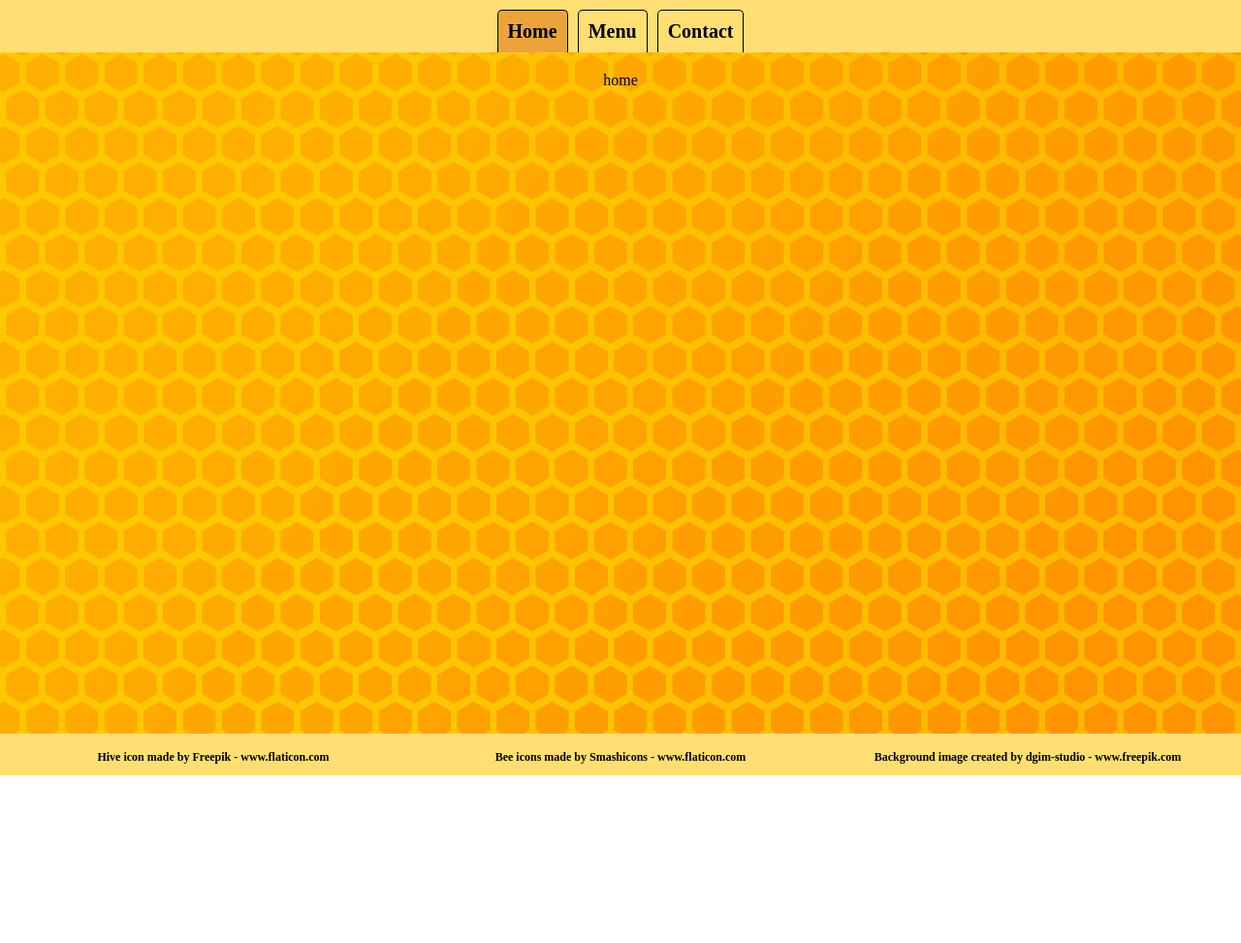
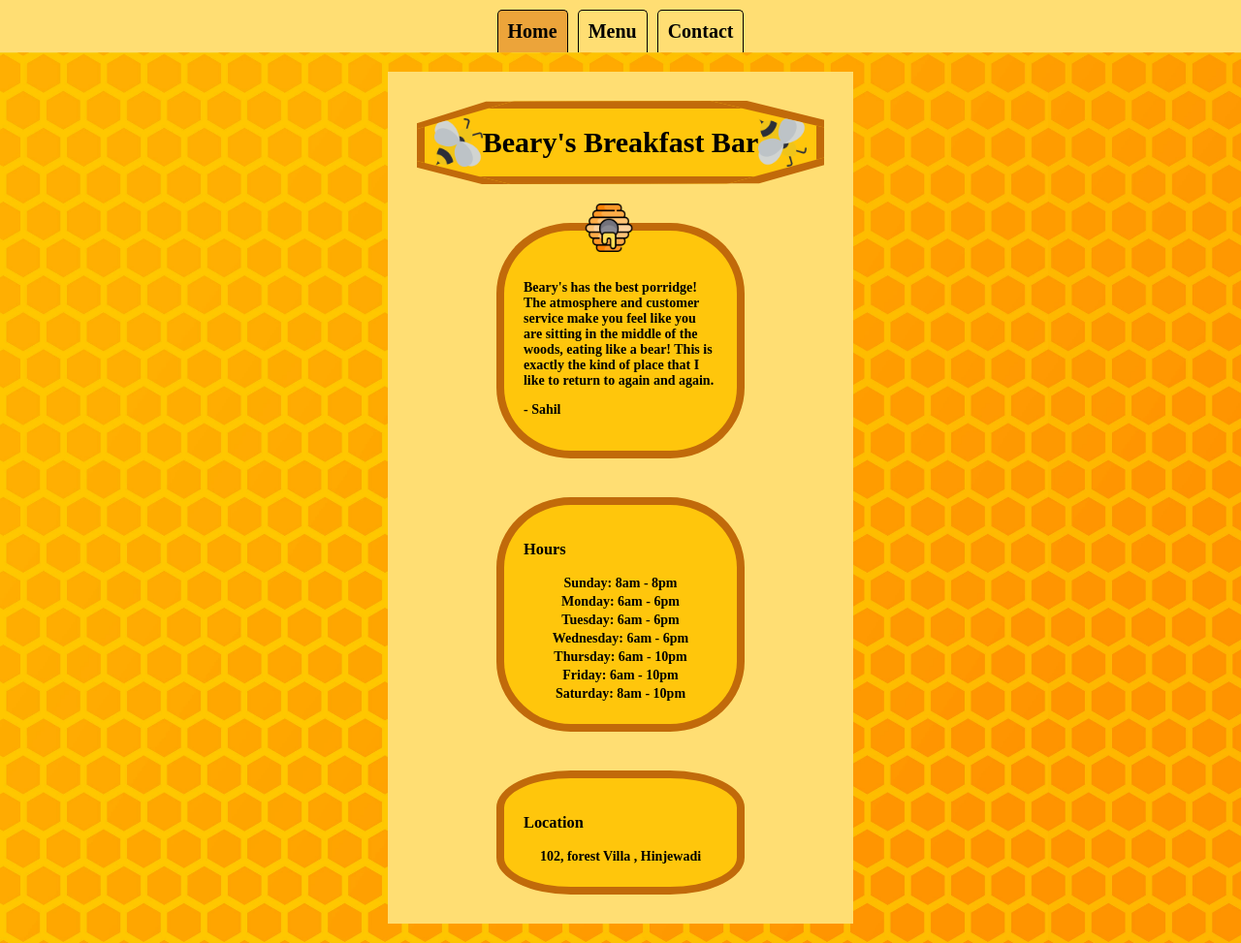
Before and after one commit to sahilpandith/RestaurantPage, a website built with webpack: page dist/index.html in a window 1280 px wide. Shown: the top 973 px of the page at 97% size. Before the commit the page ends 800 px from the top, so only its background shows below. Built offline with nearby package versions, Linux system fonts and the light colour scheme.

Commit message:
added home component

```diff
--- a/package.json
+++ b/package.json
@@ -12,6 +12,7 @@
   "license": "ISC",
   "devDependencies": {
     "css-loader": "^6.7.3",
+    "file-loader": "^6.2.0",
     "style-loader": "^3.3.2",
     "webpack": "^5.82.1",
     "webpack-cli": "^5.1.1"
--- a/src/components/homeComponent.js
+++ b/src/components/homeComponent.js
@@ -1,25 +1,59 @@
 function homeComponent(){
   const homeCompNode = document.createElement('div');
-  homeCompNode.textContent= "home"
-//   const restaurantName = getRestaurantNameElement();
-
-//   homeCompNode.append(restaurantName);
+  const restaurantName = getRestaurantNameElement();
+  homeCompNode.append(restaurantName);
+  const summary = getSummaryElement();
+  homeCompNode.append(summary);
+  const timings = getTimingsElement();
+  homeCompNode.append(timings);
+  const location = getLocationElement();
+  homeCompNode.append(location);
   return homeCompNode
 }
 
 function getRestaurantNameElement(){
-   const restaurantName = document.querySelector('div');
+    const restaurantNameContainer = document.createElement('div');
+    restaurantNameContainer.classList.add('restaurant-name-container');
+   const restaurantName = document.createElement('div');
    restaurantName.classList.add('restaurant-name');
    restaurantName.textContent = "Beary's Breakfast Bar";
-   return restaurantName
+
+   restaurantNameContainer.append(restaurantName);
+   return restaurantNameContainer;
 }
 function getSummaryElement(){
+    const summary = document.createElement('div');
+    summary.classList.add('summary');
+    const review = document.createElement('p');
+    review.textContent = "Beary's has the best porridge! The atmosphere and customer service make you feel like you are sitting in the middle of the woods, eating like a bear! This is exactly the kind of place that I like to return to again and again.";
+    const customer = document.createElement('p');
+    customer.textContent = "- Sahil";
+    summary.append(review);
+    summary.append(customer);
+    return summary;
 
 }
 function getTimingsElement(){
+   const timingsNode = document.createElement('div');
+   timingsNode.classList.add('timings');
+   timingsNode.innerHTML =`<h3 class="hours">Hours</h3>
+   <p class="sunday day">Sunday: 8am - 8pm</p>
+   <p class="monday day">Monday: 6am - 6pm</p>
+   <p class="tuesday day">Tuesday: 6am - 6pm</p>
+   <p class="wednesday day">Wednesday: 6am - 6pm</p>
+   <p class="thursday day">Thursday: 6am - 10pm</p>
+   <p class="friday day">Friday: 6am - 10pm</p>
+   <p class="saturday day">Saturday: 8am - 10pm</p>
+   `
+   return timingsNode
 
 }
 function getLocationElement(){
-
+    const locationNode = document.createElement('div');
+    locationNode.classList.add('location');
+    locationNode.innerHTML =`<h3 class="location-header">Location</h3>
+    <p class="address"> 102, forest Villa , Hinjewadi</p>
+    `
+    return locationNode
 }
 export default homeComponent
--- a/src/components/menuComponent.js
+++ b/src/components/menuComponent.js
@@ -1,7 +1,24 @@
 function menuComponent(){
     const menuCompNode = document.createElement('div');
-    menuCompNode.textContent ="Menu";
+    menuCompNode.classList.add('menu-container');
+
+    const menuHeader = getMenuHeaderElement()
+    menuCompNode.append(menuHeader)
     return menuCompNode;
   }
 
+  function getMenuHeaderElement(){
+    const menuHeaderContainer = document.createElement('div');
+    menuHeaderContainer.classList.add('menu-name-container');
+
+    const img = document.createElement('img');
+    img.src ='./assests/bee1.png'
+    const menuHeader = document.createElement('div');
+    menuHeader.classList.add('menu-name');
+    menuHeader.textContent = "Menu";
+    menuHeaderContainer.append(img);
+    menuHeaderContainer.append(menuHeader);
+    menuHeaderContainer.append(img);
+    return menuHeaderContainer;
+}
   export default menuComponent
--- a/src/index.js
+++ b/src/index.js
@@ -17,8 +17,11 @@ const menuNode = menuComponent();
 const contactNode = contactComponent();
 
 const main = document.querySelector('main');
-removeAllChildren(main);
-main.append(homeNode);
+if(main){
+    removeAllChildren(main);
+    main.append(homeNode);
+}
+
 
 homeTab.addEventListener('click', function(event){
     if(this.classList.contains('selected-tab'))  return;
--- a/src/style.css
+++ b/src/style.css
@@ -1,6 +1,13 @@
 body {
     margin: 0px;
     height: 100vh;
+}
+:root {
+    --khaki : #ffde73;
+    --orange-1 :#eca43a;
+    --orange-2: #c16a0a;
+    --yellow-1:#ffc60c;
+    --font-600:600;
 }
 #content {
     height: 100%;
@@ -15,7 +22,7 @@ header {
     justify-content: center;
     align-items: center;
     column-gap: 10px;
-    background: #ffde73;
+    background: var(--khaki);
     padding: 10px;
     padding-bottom: 0px;
 }
@@ -29,10 +36,174 @@ main {
     /* align-items: center; */
 }
 
+main > div {
+    display: flex;
+    flex-direction: column;
+    align-items: center;
+    background: var(--khaki);
+    padding: 30px;
+}
+
+.attribution {
+    color: black;
+    font-size: 12px;
+    text-decoration: none;
+}
+.home-tab,.menu-tab,.contact-tab {
+    border: 1px solid black;
+    border-top-left-radius: 5px;
+    border-top-right-radius: 5px;
+    border-bottom: none;
+    padding: 10px;
+    font-weight: var(--font-600);
+    font-size: 20px;
+}
+
+.selected-tab {
+    background: var(--orange-1);
+}
+.restaurant-name-container {
+    background :var(--orange-2);
+    clip-path: polygon(17% 1%, 81% 0, 100% 23%, 100% 77%, 84% 99%, 16% 100%, 0 80%, 0 27%);
+}
+.restaurant-name {
+    display: flex;
+    align-items: center;
+    border: 8px solid var(--orange-2);
+    padding: 10px;
+    font-size: 30px;
+    font-weight: var(--font-600);
+    background : var(--yellow-1);
+    clip-path: polygon(24% 0, 72% 0, 100% 32%, 100% 68%, 76% 100%, 23% 100%,0 72%, 0 34%);
+}
+
+.restaurant-name::after{
+    content: '';
+    background-image: url(./assests/bee1.png);
+    display: inline-block;
+    background-repeat: no-repeat;
+    width: 50px;
+    height: 50px;
+    background-size: cover;
+    transform: rotate(90deg);
+}
+
+.restaurant-name::before{
+    content: '';
+    background-image: url(./assests/bee1.png);
+    display: inline-block;
+    width: 50px;
+    height: 50px;
+    background-repeat: no-repeat;
+    background-size: cover;
+}
+
+.summary{
+    width: 200px;
+    height: auto;
+    border: 8px solid var(--orange-2);
+    padding: 20px;
+    font-size: 14px;
+    margin-top: 40px;
+    border-radius: 30%;
+    background : var(--yellow-1);
+}
+
+.summary p {
+    font-weight: var(--font-600);
+}
+/* .summary:nth-child(2) {
+    font-weight: 14px;
+} */
+
+.summary::before {
+    content: '';
+    background-image: url(./assests/honeycomb.png);
+    width: 50px;
+    height: 50px;
+    background-repeat: no-repeat;
+    background-size: cover;
+    display: inline-block;
+    position: relative;
+    top: -48px;
+    left: 63px;
+    margin-bottom: -37px;
+}
+
+.timings {
+    width: 200px;
+    height: auto;
+    border: 8px solid var(--orange-2);
+    padding: 20px;
+    font-size: 14px;
+    margin-top: 40px;
+    border-radius: 30%;
+    background : var(--yellow-1);
+}
+
+.day {
+    text-align: center;
+    font-weight: var(--font-600);
+    margin: 3px;
+}
+
+.location {
+    width: 200px;
+    height: auto;
+    border: 8px solid var(--orange-2);
+    padding: 20px;
+    font-size: 14px;
+    margin-top: 40px;
+    border-radius: 30%;
+    background : var(--yellow-1);
+}
+
+.address {
+    text-align: center;
+    font-weight: var(--font-600);
+    margin: 3px;
+}
+
+.menu-name-container {
+    background :var(--orange-2);
+    clip-path: polygon(17% 1%, 81% 0, 100% 23%, 100% 77%, 84% 99%, 16% 100%, 0 80%, 0 27%);
+}
+.menu-name {
+    display: flex;
+    align-items: center;
+    border: 8px solid var(--orange-2);
+    padding: 10px;
+    font-size: 30px;
+    font-weight: var(--font-600);
+    background : var(--yellow-1);
+    clip-path: polygon(24% 0, 72% 0, 100% 32%, 100% 68%, 76% 100%, 23% 100%,0 72%, 0 34%);
+}
+
+/* .menu-name::after{
+    content: '';
+    background-image: url(./assests/bee1.png);
+    display: inline-block;
+    background-repeat: no-repeat;
+    width: 50px;
+    height: 50px;
+    background-size: cover;
+    transform: rotate(90deg);
+}
+
+.menu-name::before{
+    content: '';
+    background-image: url(./assests/bee1.png);
+    display: inline-block;
+    width: 50px;
+    height: 50px;
+    background-repeat: no-repeat;
+    background-size: cover;
+} */
+
 footer{
-    background: #ffde73;
+    background: var(--khaki);
     padding: 10px;
-    font-weight: 600;
+    font-weight: var(--font-600);
     font-size: 20px;
 }
 footer ul {
@@ -46,22 +217,3 @@ footer ul {
 footer ul li {
     flex: 1;
 }
-
-.attribution {
-    color: black;
-    font-size: 12px;
-    text-decoration: none;
-}
-.home-tab,.menu-tab,.contact-tab {
-    border: 1px solid black;
-    border-top-left-radius: 5px;
-    border-top-right-radius: 5px;
-    border-bottom: none;
-    padding: 10px;
-    font-weight: 600;
-    font-size: 20px;
-}
-
-.selected-tab {
-    background: #eca43a;
-}
--- a/webpack.config.js
+++ b/webpack.config.js
@@ -14,6 +14,10 @@ module.exports = {
 			test: /\.css$/i,
 			use: ["style-loader", "css-loader"],
 		  },
+		  {
+			test: /\.(ttf|eot|svg|png)(\?v=[0-9]\.[0-9]\.[0-9])?$/,
+			loader: 'file-loader'
+		}
 		],
 	  },
 }
```
Also changed, not shown: README.md, dist/0f9c987901b711c9c580.png (added), dist/0f9c987901b711c9c580d7b1bbbf98e4.png (added), dist/71be629e53a3a76f1ab1.png (added), dist/aac0f1f38e2c4f62b108.png (added), dist/c211eb647b52d1a43e7c.png (added), dist/c211eb647b52d1a43e7c4be7f4e5a17c.png (added), dist/main.js, 1 other file.
